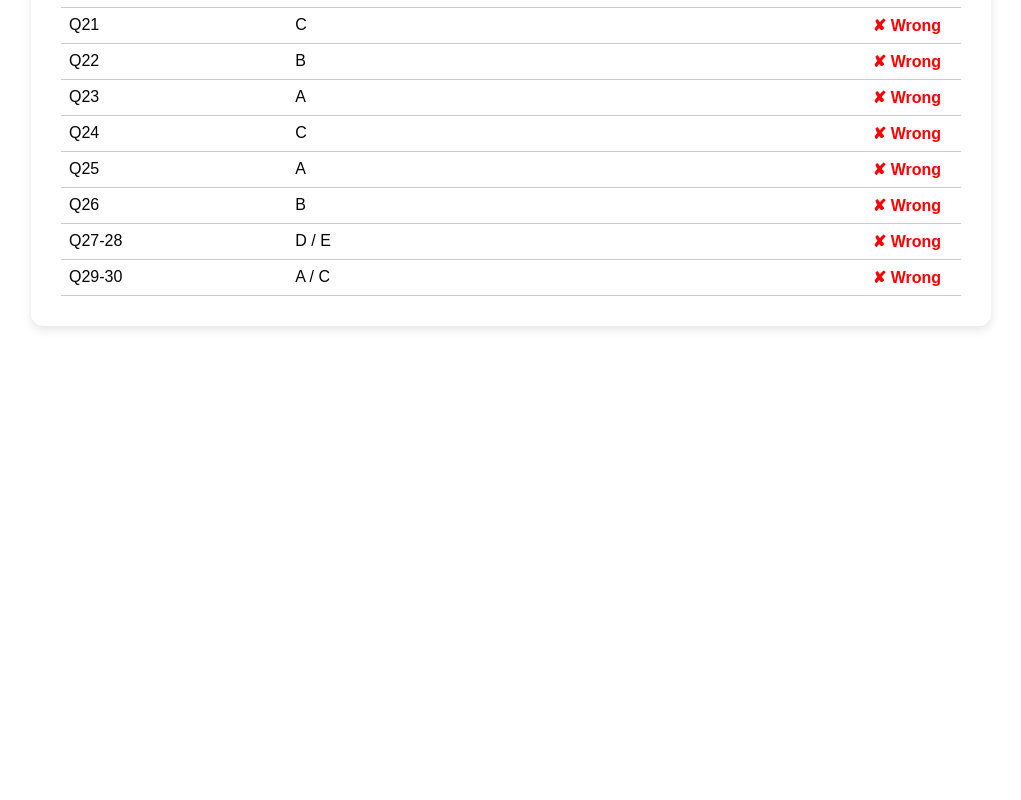
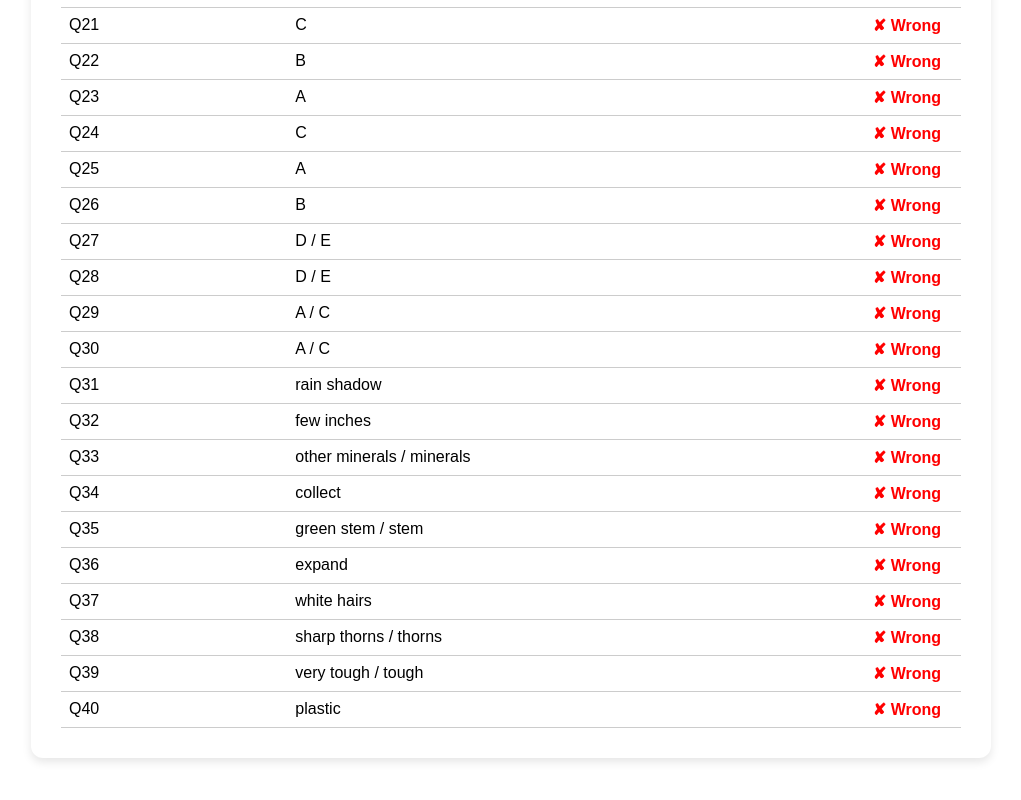
Before and after one commit to xxAkUrAxx/IELTSMockexamsAPI, a website: page ListeningTest1/ListeningTest1Results.html in a window 1280 px wide. Shown: the part 1144-1944 px from the top of the page, without its empty margins (129-1150 px from the left). Before the commit the page ends 1518 px from the top, so only its background shows below. Drawn offline with nearby package versions, Linux system fonts and the light colour scheme.

Commit message:
Your commit message

```diff
--- a/ListeningTest1/ListeningTest1Results.html
+++ b/ListeningTest1/ListeningTest1Results.html
@@ -163,7 +163,7 @@ function displayTestName() {
 
 function getStudentAnswers() {
   const answers = {};
-  for (let i = 1; i <= 30; i++) {
+  for (let i = 1; i <= 40; i++) {
     const key = `Listening${Math.ceil(i / 10)}_Q${i}`;
     answers[`Q${i}`] = (localStorage.getItem(key) || '').trim();
   }
@@ -225,6 +225,7 @@ function populateComparisonTable(answers) {
   const table = document.getElementById("comparisonBody");
   table.innerHTML = '';
 
+  // Q1 to Q26: Single-answer questions
   for (let i = 1; i <= 26; i++) {
     const correct = correctAnswers[`Q${i}`] || [];
     const user = answers[`Q${i}`] || '';
@@ -234,22 +235,61 @@ function populateComparisonTable(answers) {
         <td>Q${i}</td>
         <td>${user}</td>
         <td>${correct.join(' / ')}</td>
-        <td class="${isCorrect ? 'correct' : 'wrong'}">${isCorrect ? '✔ Correct' : '✘ Wrong'}</td>
+        <td class="${isCorrect ? 'correct' : 'wrong'}">
+          ${isCorrect ? '✔ Correct' : '✘ Wrong'}
+        </td>
       </tr>`;
   }
 
-  [['Q27_28', '27-28'], ['Q29_30', '29-30']].forEach(([key, label]) => {
-    const correct = correctAnswers[key] || [];
-    const user = answers[key] || [];
-    const points = evaluateMultiSelect(user, correct);
+  // Q27 and Q28: Multi-select displayed separately
+  const multiAnswers27_28 = answers['Q27_28'] || [];
+  ['27', '28'].forEach((qNum) => {
+    const user = multiAnswers27_28[parseInt(qNum) - 27] || '';
+    const correct = correctAnswers['Q27_28'] || [];
+    const isCorrect = correct.includes(user);
     table.innerHTML += `
       <tr>
-        <td>Q${label}</td>
-        <td>${user.join(', ')}</td>
+        <td>Q${qNum}</td>
+        <td>${user}</td>
         <td>${correct.join(' / ')}</td>
-        <td class="${points > 0 ? 'correct' : 'wrong'}">${points > 0 ? `✔ ${points} Correct` : '✘ Wrong'}</td>
+        <td class="${isCorrect ? 'correct' : 'wrong'}">
+          ${isCorrect ? '✔ Correct' : '✘ Wrong'}
+        </td>
       </tr>`;
   });
+
+  // Q29 and Q30: Multi-select displayed separately
+  const multiAnswers29_30 = answers['Q29_30'] || [];
+  ['29', '30'].forEach((qNum) => {
+    const user = multiAnswers29_30[parseInt(qNum) - 29] || '';
+    const correct = correctAnswers['Q29_30'] || [];
+    const isCorrect = correct.includes(user);
+    table.innerHTML += `
+      <tr>
+        <td>Q${qNum}</td>
+        <td>${user}</td>
+        <td>${correct.join(' / ')}</td>
+        <td class="${isCorrect ? 'correct' : 'wrong'}">
+          ${isCorrect ? '✔ Correct' : '✘ Wrong'}
+        </td>
+      </tr>`;
+  });
+
+  // Q31 to Q40: Single-answer questions
+  for (let i = 31; i <= 40; i++) {
+    const correct = correctAnswers[`Q${i}`] || [];
+    const user = answers[`Q${i}`] || '';
+    const isCorrect = correct.includes(user);
+    table.innerHTML += `
+      <tr>
+        <td>Q${i}</td>
+        <td>${user}</td>
+        <td>${correct.join(' / ')}</td>
+        <td class="${isCorrect ? 'correct' : 'wrong'}">
+          ${isCorrect ? '✔ Correct' : '✘ Wrong'}
+        </td>
+      </tr>`;
+  }
 }
 
 // ----------------------- PNG & SUBMISSION FUNCTIONS -----------------------
```
Also changed, not shown: ReadingTest1/ReadingTest1Section1.html (+60 -6 lines), ReadingTest1/ReadingTest1Section3.html (+1 -1 lines), index.html (+2 -0 lines).
